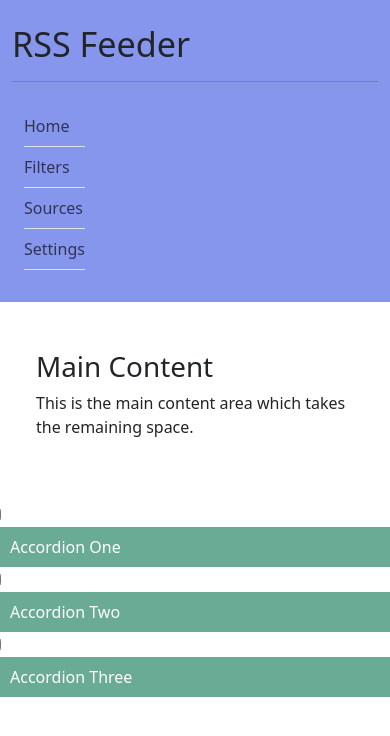
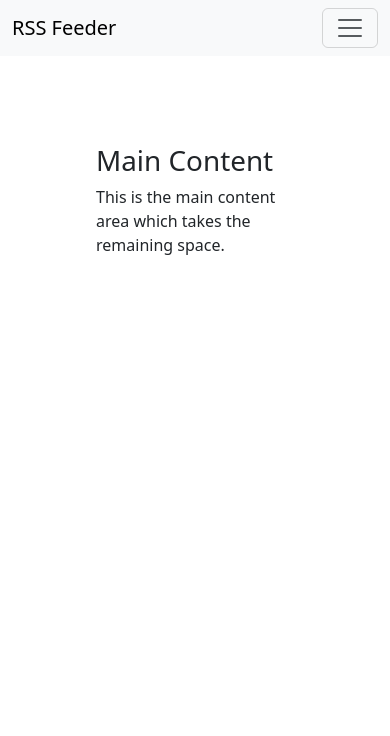
Before and after one commit to bhunao/rss_feeder, a Python web app: template src/template/cards/articles_from_source.html in a window 390 px wide. Shown: the top 736 px of the page. Run offline with Jinja, Linux system fonts and the light colour scheme; the template is opened without the code that fills it, so the values that code supplies are empty.

Commit message:
UPD: front-end review: menu and layout

```diff
--- a/src/template/base.html
+++ b/src/template/base.html
@@ -11,66 +11,77 @@
     </head>
     <body>
 
-        <!-- Main Content -->
-        <div class="">
-            <div class="row">
-                <div class="col-md-auto p-4" style="background-color: #8796ed;">
-
-                    <span class="display-4 logo">RSS Feeder</span>
-                    <hr>
-
+        <nav class="fixed-top navbar navbar-expand-lg bg-body-tertiary">
             <div class="container-fluid">
-                        <nav class="navbar">
-                            <ul class="navbar-nav">
-
-                                <li class="nav-item border-bottom">
-                                    <a class="nav-link" href="/" role="button">
-                                        Home
+                <a class="navbar-brand" href="#">RSS Feeder</a>
+                <button class="navbar-toggler" type="button" data-bs-toggle="collapse" data-bs-target="#navbarText" aria-controls="navbarText" aria-expanded="false" aria-label="Toggle navigation">
+                    <span class="navbar-toggler-icon"></span>
+                </button>
+                <div class="collapse navbar-collapse" id="navbarText">
+                    <ul class="navbar-nav me-auto mb-2 mb-lg-0">
+                        <li class="nav-item">
+                            <a class="nav-link active" href="/" role="button">Home</a>
+                        </li>
+                        <li class="nav-item dropdown">
+                            <a class="nav-link dropdown-toggle" href="#" role="button" data-bs-toggle="dropdown" aria-expanded="false">
+                                Articles
                             </a>
-                                </li>
-
-                                <li class="nav-item dropdown border-bottom">
-                                    <a class="nav-link" href="#" role="button" data-bs-toggle="dropdown" aria-expanded="false">
-                                        Filters
-                                    </a>
-                                    <ul class="dropdown-menu rounded-0">
+                            <ul class="dropdown-menu">
                                 <li><a class="dropdown-item" href="/articles">Date<a></li>
                                 <li><a class="dropdown-item" href="/articles/by_source">Source<a></li>
+                                <li><hr class="dropdown-divider"></li>
                                 <li><a class="dropdown-item" href="/articles">Topic<a></li>
                             </ul>
                         </li>
-
-                                <li class="nav-item border-bottom">
+                        <li class="nav-item">
                             <a class="nav-link" href="/sources" role="button">
                                 Sources
                             </a>
                         </li>
+                    </ul>
 
-                                <li class="nav-item border-bottom">
                     <a class="nav-link" href="#" role="button">
                         Settings
                     </a>
-                                </li>
+                </div>
+            </div>
+        </nav>
 
-                            </ul>
-                        </nav>
-                    </div>
-
-                </div>
-
-                <div class="col container p-0">
+        <!-- Main Content -->
+        <div class="col container p-5 p-0 mt-5">
 
             {% block content %}
 
-                    <h1>Main Content</h1>
-                    <p>This is the main content area which takes the remaining space.</p>
-                    lorem ipsum
+
+            <div class="alert alert-primary rounded-0" role="alert">
+                TODO: change this text
+            </div>
+
+            <h1 class="pb-3">News Aggregator</h1>
+            <h2 class="pb-3">Project Overview:</h2>
+            <p>Welcome to the News Aggregator, your ultimate solution for staying informed with the latest news from a wide array of sources. Our platform consolidates articles from numerous publishers, providing you with a comprehensive and personalized news experience.</p>
+
+            <h2 class="pb-3">Key Features:</h2>
+
+            <h3 class="pb-3">Personalized News Feed</h3>
+            <ul>
+                <li><strong>Up-to-Date Articles:</strong> Our news feed brings you the latest articles from all the sources we cover, ensuring you never miss out on current events.</li>
+                <li><strong>Customized Subscriptions:</strong> Tailor your news experience by subscribing to your favorite sources and categories. You'll have a dedicated page that displays articles specifically from your chosen subscriptions, giving you quick access to the news that matters most to you.</li>
+            </ul>
+
+            <h3 class="pb-3">Intelligent News Crawler</h3>
+            <ul>
+                <li><strong>Efficient Parsing:</strong> Our advanced news crawler extracts the key details from each article, including the title, subtitle, and summary. This means you get a concise overview of each story, making it easy to decide what you want to read in full.</li>
+                <li><strong>No Duplicate Content:</strong> We understand the importance of a clean and organized news feed. Our system checks for duplicate articles before adding them to our database, ensuring that you won't see the same article multiple times from the same source.</li>
+            </ul>
+
+            <p>By choosing our News Aggregator, you gain access to a streamlined and personalized news service that keeps you informed and up-to-date with the latest headlines from your favorite sources. Stay ahead of the news curve with ease and efficiency.</p>
+
 
             {% endblock %}
 
         </div>
-            </div>
-        </div>
+
         <script src="/static/bootstrap.bundle.js"></script>
     </body>
 </html>
--- a/src/template/cards/articles_from_source.html
+++ b/src/template/cards/articles_from_source.html
@@ -4,68 +4,6 @@
 <div class="container p-5">
     <h1>Main Content</h1>
     <p>This is the main content area which takes the remaining space.</p>
-</div>
-
-<style>
-<style>
-
-input {
-    display: none;
-}
-
-label {
-    display: block;
-    padding: 8px 22px;
-    margin: 0 0 1px 0;
-    cursor: pointer;
-    background: #6AAB95;
-    border-radius: 3px;
-    color: #FFF;
-    transition: ease .5s;
-}
-
-label:hover {
-    background: #4E8774;
-}
-
-.content {
-    background: #E2E5F6;
-    padding: 10px 25px;
-    border: 1px solid #A7A7A7;
-    margin: 0 0 1px 0;
-    border-radius: 3px;
-}
-
-input + label + .content {
-    display: none;
-}
-
-input:checked + label + .content {
-    display: block;
-}
-
-</style>
-</style>
-
-<input type="checkbox" id="title1" />
-<label for="title1">Accordion One</label>
-
-<div class="content">
-<p>Your content goes here inside this division with the class "content".</p>
-</div>
-
-<input type="checkbox" id="title2" />
-<label for="title2">Accordion Two</label>
-
-<div class="content">
-<p>Your content goes here inside this division with the class "content".</p>
-</div>
-
-<input type="checkbox" id="title3" />
-<label for="title3">Accordion Three</label>
-
-<div class="content">
-<p>Your content goes here inside this division with the class "content".</p>
 </div>
 
 <div class="accordion accordion-flush" id="accordionFlushSources">
```
Also changed, not shown: src/template/explorer.html (deleted, +0 -50 lines), src/template/forms/new_source.html (+23 -19 lines). Lines whose indentation alone changed are shown as unchanged.
